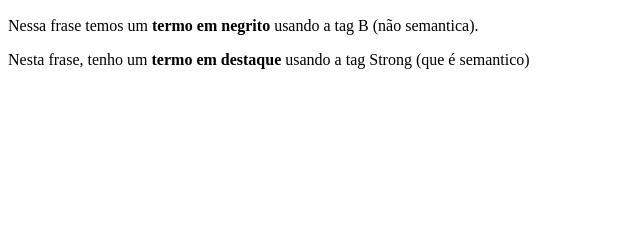
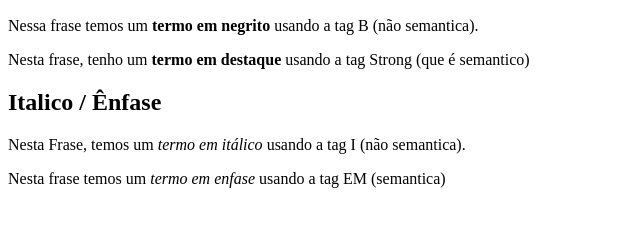
Before and after one commit to lAmarall/html-css, a plain HTML site: page exercicios/ex008/index.html in a window 1280 px wide. Shown: the part 110-336 px from the top of the page, without its empty margins (0-640 px from the left). Drawn offline with Linux system fonts and the light colour scheme.

Commit message:
commit -master "commit"

```diff
--- a/exercicios/ex008/index.html
+++ b/exercicios/ex008/index.html
@@ -10,5 +10,8 @@
     <h2>Negrito/Destaque</h2>
     <p>Nessa frase temos um <b>termo em negrito</b> usando a tag B (não semantica).</p>
     <p>Nesta frase, tenho um <strong>termo em destaque</strong> usando a tag Strong (que é semantico) </p>
+    <h2>Italico / Ênfase</h2>
+    <p>Nesta Frase, temos um <i>termo em itálico</i> usando a tag I (não semantica). </p>
+    <p>Nesta frase temos um <em>termo em enfase</em> usando a tag EM (semantica)</p>
 </body>
 </html>
```
